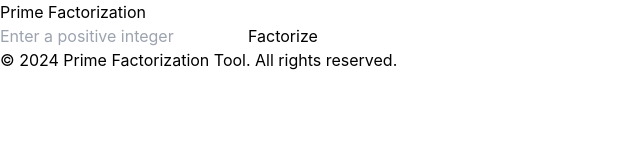
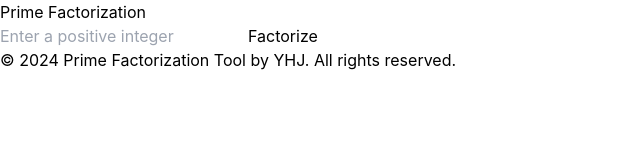
Before and after one commit to 0x51018/react-prime-project, a React (Vite) app: page / in a window 1280 px wide. Shown: the top 160 px of the page, without its empty margins (0-640 px from the left). Built offline with nearby package versions, Linux system fonts and the light colour scheme.

Commit message:
added my name in footer

```diff
--- a/src/App.tsx
+++ b/src/App.tsx
@@ -77,7 +77,7 @@ function App() {
       </main>
 
       <footer className="bg-black text-white py-4 text-center">
-        <p className="text-sm">© 2024 Prime Factorization Tool. All rights reserved.</p>
+        <p className="text-sm">© 2024 Prime Factorization Tool by YHJ. All rights reserved.</p>
       </footer>
     </div>
   );
```
